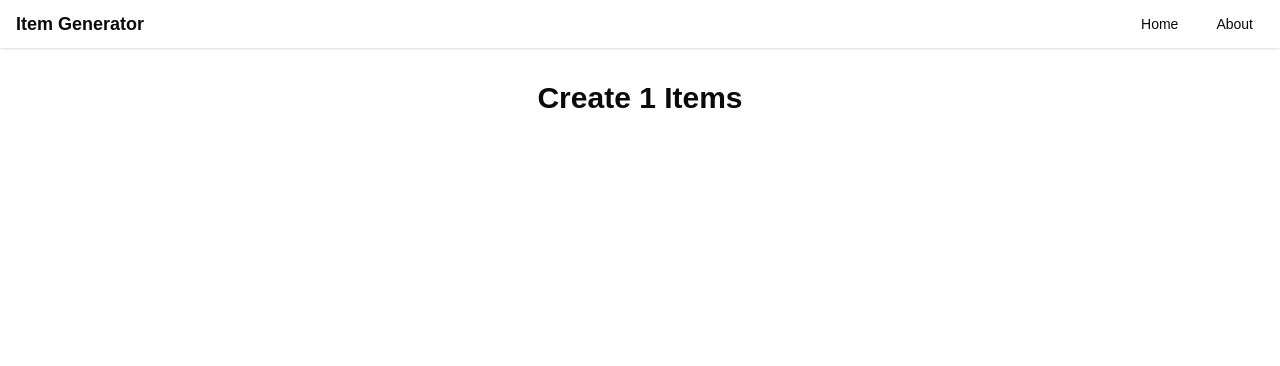
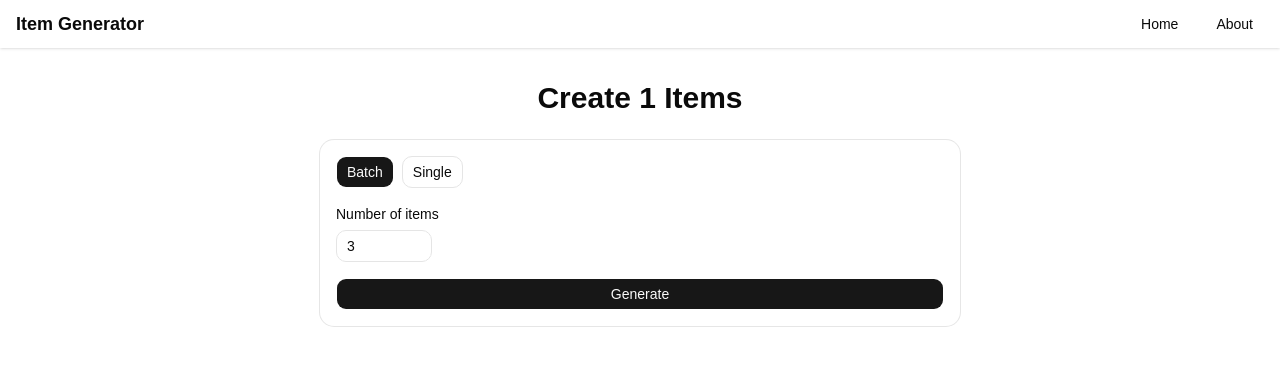
Before and after one commit to Justin-K-Ellis/content-gen-platform-prototype, a React (Vite) app in the folder client/: page /create/1 in a window 1280 px wide. Shown: the top 366 px of the page. Built offline with nearby package versions, Linux system fonts and the light colour scheme.

Commit message:
scaffold UI for generating items

```diff
--- /dev/null
+++ b/client/src/components/ui/input.tsx
@@ -0,0 +1,19 @@
+import * as React from "react"
+import { Input as InputPrimitive } from "@base-ui/react/input"
+import { cn } from "cn"
+
+function Input({ className, type, ...props }: React.ComponentProps<"input">) {
+  return (
+    <InputPrimitive
+      type={type}
+      data-slot="input"
+      className={cn(
+        "h-8 w-full min-w-0 rounded-lg border border-input bg-transparent px-2.5 py-1 text-base transition-colors outline-none file:inline-flex file:h-6 file:border-0 file:bg-transparent file:text-sm file:font-medium file:text-foreground placeholder:text-muted-foreground focus-visible:border-ring focus-visible:ring-3 focus-visible:ring-ring/50 disabled:pointer-events-none disabled:cursor-not-allowed disabled:bg-input/50 disabled:opacity-50 aria-invalid:border-destructive aria-invalid:ring-3 aria-invalid:ring-destructive/20 md:text-sm dark:bg-input/30 dark:disabled:bg-input/80 dark:aria-invalid:border-destructive/50 dark:aria-invalid:ring-destructive/40",
+        className
+      )}
+      {...props}
+    />
+  )
+}
+
+export { Input }
--- /dev/null
+++ b/client/src/components/ui/textarea.tsx
@@ -0,0 +1,17 @@
+import * as React from "react"
+import { cn } from "cn"
+
+function Textarea({ className, ...props }: React.ComponentProps<"textarea">) {
+  return (
+    <textarea
+      data-slot="textarea"
+      className={cn(
+        "flex field-sizing-content min-h-16 w-full rounded-lg border border-input bg-transparent px-2.5 py-2 text-base transition-colors outline-none placeholder:text-muted-foreground focus-visible:border-ring focus-visible:ring-3 focus-visible:ring-ring/50 disabled:cursor-not-allowed disabled:bg-input/50 disabled:opacity-50 aria-invalid:border-destructive aria-invalid:ring-3 aria-invalid:ring-destructive/20 md:text-sm dark:bg-input/30 dark:disabled:bg-input/80 dark:aria-invalid:border-destructive/50 dark:aria-invalid:ring-destructive/40",
+        className
+      )}
+      {...props}
+    />
+  )
+}
+
+export { Textarea }
--- a/client/src/pages/CreateItem.tsx
+++ b/client/src/pages/CreateItem.tsx
@@ -1,15 +1,114 @@
+import { useState } from "react"
 import { useParams } from "react-router"
 import Heading2 from "@/components/Heading2"
+import { Button } from "@/components/ui/button"
+import { Card, CardContent, CardHeader, CardTitle } from "@/components/ui/card"
+import { Input } from "@/components/ui/input"
+import { Textarea } from "@/components/ui/textarea"
+
+type Mode = "batch" | "single"
 
 export default function CreateItem() {
   const params = useParams()
-  const titleText = `Create ${params.itemType?.toUpperCase()} Items`
+  const itemType = params.itemType?.toUpperCase() ?? ""
+  const titleText = `Create ${itemType} Items`
+
+  const [mode, setMode] = useState<Mode>("batch")
+  const [batchCount, setBatchCount] = useState(3)
+  const [prompt, setPrompt] = useState("")
+  const [results, setResults] = useState<string[] | null>(null)
+  const [isLoading, setIsLoading] = useState(false)
+
+  const handleGenerate = () => {
+    setIsLoading(true)
+    setTimeout(() => {
+      if (mode === "batch") {
+        setResults(
+          Array.from({ length: batchCount }, (_, i) => `Placeholder ${itemType} item ${i + 1}`)
+        )
+      } else {
+        setResults([`Generated ${itemType} item from prompt: "${prompt}"`])
+      }
+      setIsLoading(false)
+    }, 800)
+  }
+
+  const canGenerate = mode === "batch" || prompt.trim().length > 0
 
   return (
     <>
       <header>
         <Heading2 text={titleText} />
       </header>
+
+      <Card className="mt-6">
+        <CardContent className="flex flex-col gap-4">
+          <div className="flex gap-2">
+            <Button
+              variant={mode === "batch" ? "default" : "outline"}
+              onClick={() => setMode("batch")}
+            >
+              Batch
+            </Button>
+            <Button
+              variant={mode === "single" ? "default" : "outline"}
+              onClick={() => setMode("single")}
+            >
+              Single
+            </Button>
+          </div>
+
+          {mode === "batch" ? (
+            <div className="flex flex-col gap-1.5">
+              <label htmlFor="batch-count" className="text-sm font-medium">
+                Number of items
+              </label>
+              <Input
+                id="batch-count"
+                type="number"
+                min={1}
+                max={10}
+                value={batchCount}
+                onChange={(e) => setBatchCount(Math.min(10, Math.max(1, Number(e.target.value))))}
+                className="w-24"
+              />
+            </div>
+          ) : (
+            <div className="flex flex-col gap-1.5">
+              <label htmlFor="custom-prompt" className="text-sm font-medium">
+                Custom prompt
+              </label>
+              <Textarea
+                id="custom-prompt"
+                placeholder={`Describe the ${itemType} item you want to generate...`}
+                value={prompt}
+                onChange={(e) => setPrompt(e.target.value)}
+              />
+            </div>
+          )}
+
+          <Button
+            className="w-full"
+            disabled={isLoading || !canGenerate}
+            onClick={handleGenerate}
+          >
+            {isLoading ? "Generating..." : "Generate"}
+          </Button>
+        </CardContent>
+      </Card>
+
+      {results && (
+        <section className="mt-6 flex flex-col gap-3">
+          <h3 className="text-lg font-semibold">Results</h3>
+          {results.map((result, i) => (
+            <Card key={i} size="sm">
+              <CardHeader>
+                <CardTitle>{result}</CardTitle>
+              </CardHeader>
+            </Card>
+          ))}
+        </section>
+      )}
     </>
   )
 }
```
